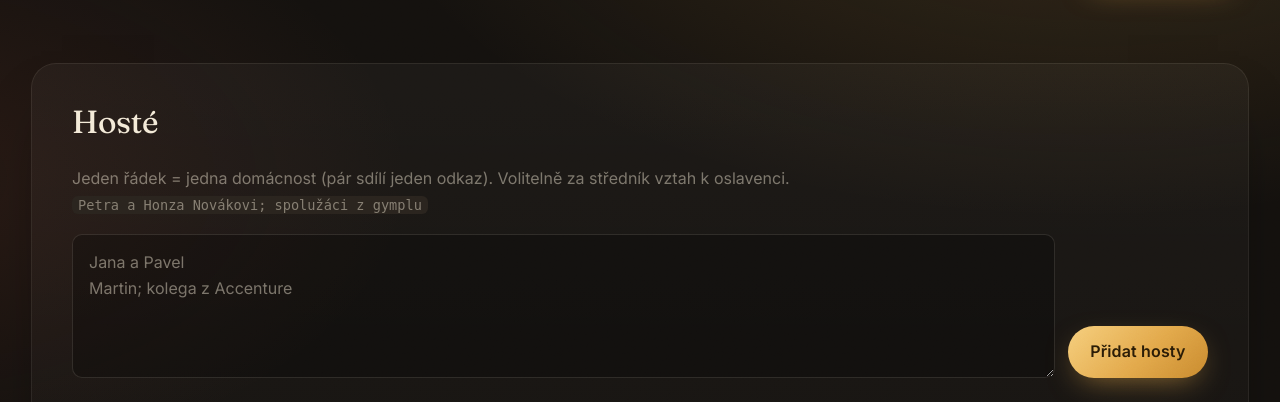
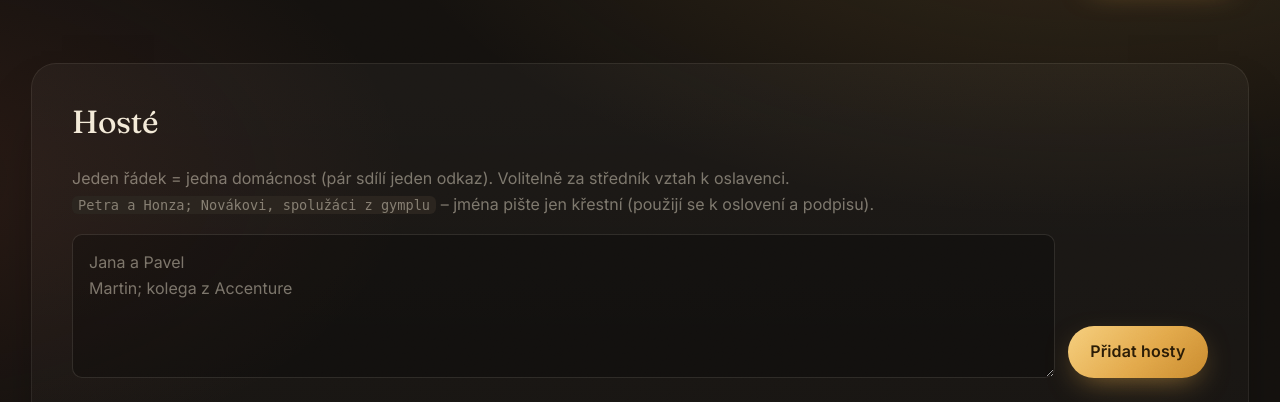
Before and after one commit to adamlescisin/adam50, a PHP site: template app/views/admin.php in a window 1280 px wide. Shown: the part 62-464 px from the top of the page. Run offline with PHP 8.4, Linux system fonts and the light colour scheme; the template is opened without the code that fills it, so the values that code supplies are empty.

Commit message:
Admin: clarify first-names-only guest format
Co-Authored-By: Claude Opus 5.5 <noreply@anthropic.com>
Claude-Session: https://claude.ai/code/session_011Vx33dMDiSenubt4vH6FMa

```diff
--- a/app/views/admin.php
+++ b/app/views/admin.php
@@ -12,7 +12,7 @@
   <section class="card">
     <h2 class="h2">Hosté</h2>
     <p class="muted">Jeden řádek = jedna domácnost (pár sdílí jeden odkaz). Volitelně za středník vztah k oslavenci.<br>
-      <code>Petra a Honza Novákovi; spolužáci z gymplu</code></p>
+      <code>Petra a Honza; Novákovi, spolužáci z gymplu</code> – jména pište jen křestní (použijí se k oslovení a podpisu).</p>
     <form data-import class="import">
       <textarea class="input" rows="4" name="lines" placeholder="Jana a Pavel&#10;Martin; kolega z Accenture"></textarea>
       <button class="btn btn--gold" type="submit">Přidat hosty</button>
```
